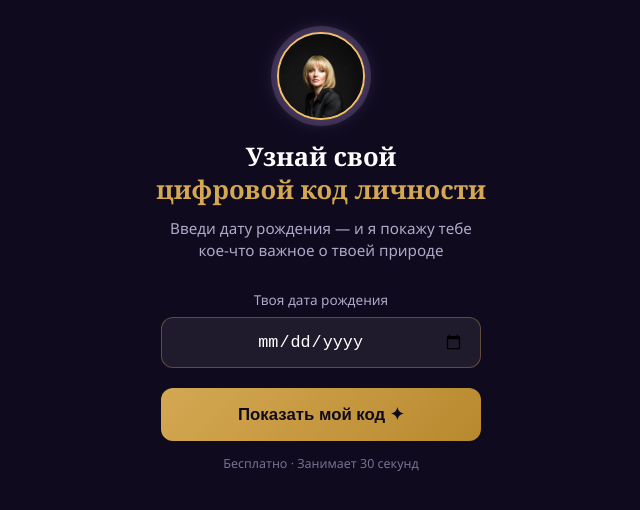
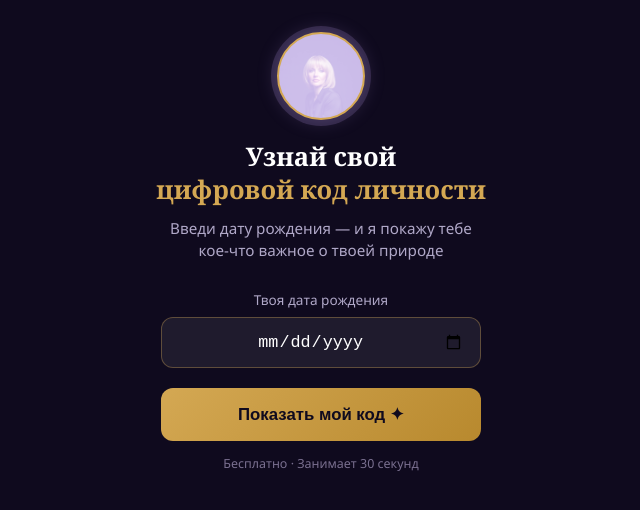
Before and after one commit to kaskad911m-maker/screening-web, a plain HTML site: page mini-app.html in a window 1280 px wide. Shown: the whole page, without its empty margins (319-959 px from the left). Drawn offline with Linux system fonts and the light colour scheme.

Commit message:
Светлый фон внутри кружка с фото

```diff
--- a/mini-app.html
+++ b/mini-app.html
@@ -46,18 +46,26 @@
     /* ===== Золотой акцент ===== */
     .gold { color: #d4a853; }
 
-    /* ===== Фото Марины ===== */
-    .marina-photo {
+    /* ===== Фото Марины — обёртка даёт светлый фон внутри кружка ===== */
+    .photo-wrap {
       width: 88px;
       height: 88px;
       border-radius: 50%;
+      background: #c8b8e8;
+      border: 2px solid #d4a853;
+      box-shadow: 0 0 0 6px rgba(180,150,230,0.18), 0 0 20px rgba(180,150,230,0.25);
+      overflow: hidden;
+      margin-bottom: 20px;
+      flex-shrink: 0;
+    }
+
+    .marina-photo {
+      width: 100%;
+      height: 100%;
       object-fit: cover;
       object-position: center top;
-      border: 2px solid #d4a853;
-      margin-bottom: 20px;
-      background: #3a2a5e;
-      box-shadow: 0 0 0 6px rgba(180,150,230,0.18), 0 0 20px rgba(180,150,230,0.25);
-      filter: brightness(1.15);
+      mix-blend-mode: screen;
+      filter: brightness(1.1);
     }
 
     /* ===== Заголовки ===== */
@@ -293,8 +301,10 @@
 
 <!-- ===== ЭКРАН 1 — Приветствие ===== -->
 <div id="screen-welcome" class="screen active">
-  <img src="photo.jpg" alt="Марина Филимонова" class="marina-photo"
-       onerror="this.style.display='none'">
+  <div class="photo-wrap">
+    <img src="photo.jpg" alt="Марина Филимонова" class="marina-photo"
+         onerror="this.style.display='none'">
+  </div>
 
   <h1>Узнай свой<br><span class="gold">цифровой код личности</span></h1>
 
```
